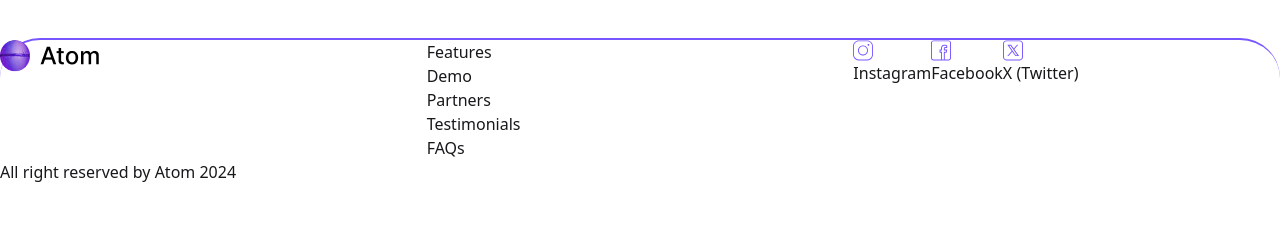
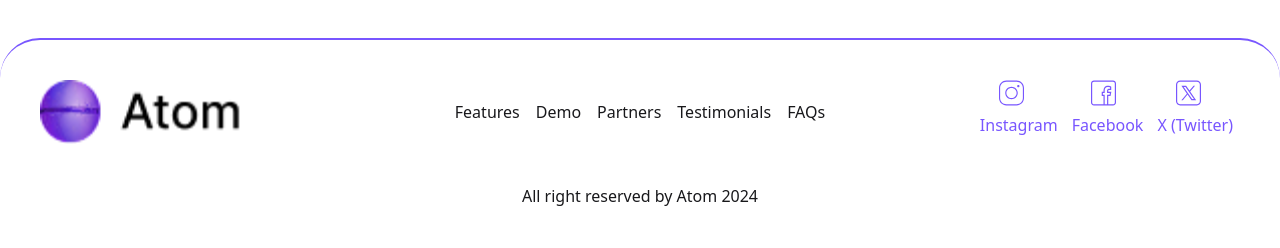
Before and after one commit to SabbirHossainEvan/atom_project, a plain HTML site: page index.html in a window 1280 px wide. Shown: the part 5023-5271 px from the top of the page. Before the commit the page ends 5207 px from the top, so only its background shows below. Drawn offline with nearby package versions, Linux system fonts and the light colour scheme.

Commit message:
footer section end

```diff
--- a/index.html
+++ b/index.html
@@ -362,48 +362,48 @@
 
     <!-- footer section start -->
      <section id="footer_section" style="border-top: 2px solid rgba(120, 86, 255, 1); border-radius: 40px; margin-top: 40px;">
-        <div class="container mx-auto grid grid-cols-1 md:grid-cols-3 justify-between">
-            <div>
+        <div class="container mx-auto grid grid-cols-1 md:grid-cols-3 justify-between p-10">
+            <div class="flex justify-center md:justify-start">
                 <img src="./assets/img/Logo.png" alt="">
             </div>
             <div>
-                <ul>
-                    <li>Features</li>
-                    <li>Demo</li>
-                    <li>Partners</li>
-                    <li>Testimonials</li>
-                    <li>FAQs</li>
+                <ul class="flex justify-center mt-5 md:mt-3">
+                    <li class="p-2 font-medium">Features</li>
+                    <li class="p-2 font-medium">Demo</li>
+                    <li class="p-2 font-medium">Partners</li>
+                    <li class="p-2 font-medium">Testimonials</li>
+                    <li class="p-2 font-medium">FAQs</li>
                 </ul>
             </div>
-            <div class="flex">
-                <div>
-                    <a href="https://www.instagram.com/_evan__31_/">
-                        <svg xmlns="http://www.w3.org/2000/svg" width="20" height="21" viewBox="0 0 20 21" fill="none">
+            <div class="flex justify-end mt-5 md:mt-0">
+                <div class="block m-auto md:m-0">
+                    <a href="https://www.instagram.com/_evan__31_/" class="text-center">
+                        <svg xmlns="http://www.w3.org/2000/svg" viewBox="0 0 20 21" fill="none" style="width: 25px; margin-left: 26px;">
                             <path d="M5.90909 0.395508C2.65113 0.395508 0 3.04664 0 6.3046V14.4864C0 17.7444 2.65113 20.3955 5.90909 20.3955H14.0909C17.3489 20.3955 20 17.7444 20 14.4864V6.3046C20 3.04664 17.3489 0.395508 14.0909 0.395508H5.90909ZM5.90909 1.3046H14.0909C16.8575 1.3046 19.0909 3.53802 19.0909 6.3046V14.4864C19.0909 17.253 16.8575 19.4864 14.0909 19.4864H5.90909C3.14251 19.4864 0.909091 17.253 0.909091 14.4864V6.3046C0.909091 3.53802 3.14251 1.3046 5.90909 1.3046ZM15.4545 4.03187C15.2134 4.03187 14.9822 4.12765 14.8117 4.29814C14.6412 4.46863 14.5455 4.69986 14.5455 4.94096C14.5455 5.18207 14.6412 5.4133 14.8117 5.58379C14.9822 5.75427 15.2134 5.85005 15.4545 5.85005C15.6957 5.85005 15.9269 5.75427 16.0974 5.58379C16.2679 5.4133 16.3636 5.18207 16.3636 4.94096C16.3636 4.69986 16.2679 4.46863 16.0974 4.29814C15.9269 4.12765 15.6957 4.03187 15.4545 4.03187ZM10 5.39551C7.24396 5.39551 5 7.63947 5 10.3955C5 13.1515 7.24396 15.3955 10 15.3955C12.756 15.3955 15 13.1515 15 10.3955C15 7.63947 12.756 5.39551 10 5.39551ZM10 6.3046C12.2647 6.3046 14.0909 8.13078 14.0909 10.3955C14.0909 12.6602 12.2647 14.4864 10 14.4864C7.73527 14.4864 5.90909 12.6602 5.90909 10.3955C5.90909 8.13078 7.73527 6.3046 10 6.3046Z" fill="#7856FF"/>
                         </svg>
                     </a>
-                    <h4>Instagram</h4>
+                    <h4 style="text-align: center; color: #7856FF; font-weight: 500; padding: 7px;">Instagram</h4>
                 </div>
-                <div>
+                <div class="block m-auto md:m-0">
                     <a href="https://www.facebook.com/SabbirHossainEvan31">
-                        <svg xmlns="http://www.w3.org/2000/svg" width="20" height="21" viewBox="0 0 20 21" fill="none">
+                        <svg xmlns="http://www.w3.org/2000/svg" viewBox="0 0 20 21" fill="none" style="width: 25px; margin-left: 26px;">
                             <path d="M2.38095 0.395508C1.07166 0.395508 0 1.46683 0 2.7757V18.0089C0 19.3178 1.07166 20.3891 2.38095 20.3891H10.3962C10.4476 20.3976 10.5001 20.3976 10.5515 20.3891H13.2533C13.3048 20.3976 13.3572 20.3976 13.4087 20.3891H17.619C18.9283 20.3891 20 19.3178 20 18.0089V2.7757C20 1.46683 18.9283 0.395508 17.619 0.395508H2.38095ZM2.38095 1.34759H17.619C18.4136 1.34759 19.0476 1.98144 19.0476 2.7757V18.0089C19.0476 18.8032 18.4136 19.4371 17.619 19.4371H13.8095V12.7725H15.6287L16.2956 9.44024H13.8095V8.48817C13.8095 8.22278 13.8348 8.20203 13.9239 8.14415C14.0131 8.08627 14.2885 8.01213 14.7619 8.01213H16.1905V5.33162L15.9189 5.20238C15.9189 5.20238 14.8251 4.67986 13.3333 4.67986C12.2619 4.67986 11.3817 5.1066 10.8185 5.81045C10.2552 6.51429 10 7.45675 10 8.48817V9.44024H8.57143V12.7725H10V19.4371H2.38095C1.58644 19.4371 0.952381 18.8032 0.952381 18.0089V2.7757C0.952381 1.98144 1.58644 1.34759 2.38095 1.34759ZM13.3333 5.63193C14.3234 5.63193 14.9464 5.85018 15.2381 5.96572V7.06005H14.7619C14.2139 7.06005 13.7747 7.10537 13.4049 7.34549C13.0352 7.58561 12.8571 8.0414 12.8571 8.48817V10.3923H15.133L14.8475 11.8204H12.8571V19.4371H10.9524V11.8204H9.52381V10.3923H10.9524V8.48817C10.9524 7.61543 11.1734 6.89175 11.5625 6.4055C11.9516 5.91925 12.5 5.63193 13.3333 5.63193Z" fill="#7856FF"/>
                         </svg>
                     </a>
-                    <h4>Facebook</h4>
+                    <h4 style="text-align: center; color: #7856FF; font-weight: 500; padding: 7px;">Facebook</h4>
                 </div>
-                <div>
-                    <a href="https://www.linkedin.com/in/sabbirhossainevan/">
-                        <svg xmlns="http://www.w3.org/2000/svg" width="20" height="21" viewBox="0 0 20 21" fill="none">
+                <div class="block m-auto md:m-0">
+                    <a href="https://www.linkedin.com/in/sabbirhossainevan/" class="">
+                        <svg xmlns="http://www.w3.org/2000/svg" viewBox="0 0 20 21" fill="none" style="width: 25px; margin-left: 26px;">
                             <path d="M3.33333 0.395508C1.49794 0.395508 0 1.89344 0 3.72884V17.0622C0 18.8976 1.49794 20.3955 3.33333 20.3955H16.6667C18.5021 20.3955 20 18.8976 20 17.0622V3.72884C20 1.89344 18.5021 0.395508 16.6667 0.395508H3.33333ZM3.33333 1.34789H16.6667C17.9875 1.34789 19.0476 2.40805 19.0476 3.72884V17.0622C19.0476 18.383 17.9875 19.4431 16.6667 19.4431H3.33333C2.01254 19.4431 0.952381 18.383 0.952381 17.0622V3.72884C0.952381 2.40805 2.01254 1.34789 3.33333 1.34789ZM4.32664 4.68122L8.71838 10.921L4.28571 16.1098H5.47619L9.25595 11.6846L12.3698 16.1098H16.1496L11.3281 9.25898L15.2381 4.68122H14.0476L10.7906 8.4954L8.1064 4.68122H4.32664ZM6.14955 5.6336H7.60882L14.3266 15.1574H12.8674L6.14955 5.6336Z" fill="#7856FF"/>
                         </svg>
                     </a>
-                    <h4>X (Twitter)</h4>
+                    <h4 style="text-align: center; color: #7856FF; font-weight: 500; padding: 7px;">X (Twitter)</h4>
                 </div>
             </div>
         </div>
-        <div>
-            <p>All right reserved by Atom 2024</p>
+        <div class="container mx-auto">
+            <p class="text-center pb-10">All right reserved by Atom 2024</p>
         </div>
      </section>
     <!-- footer section end -->
```
